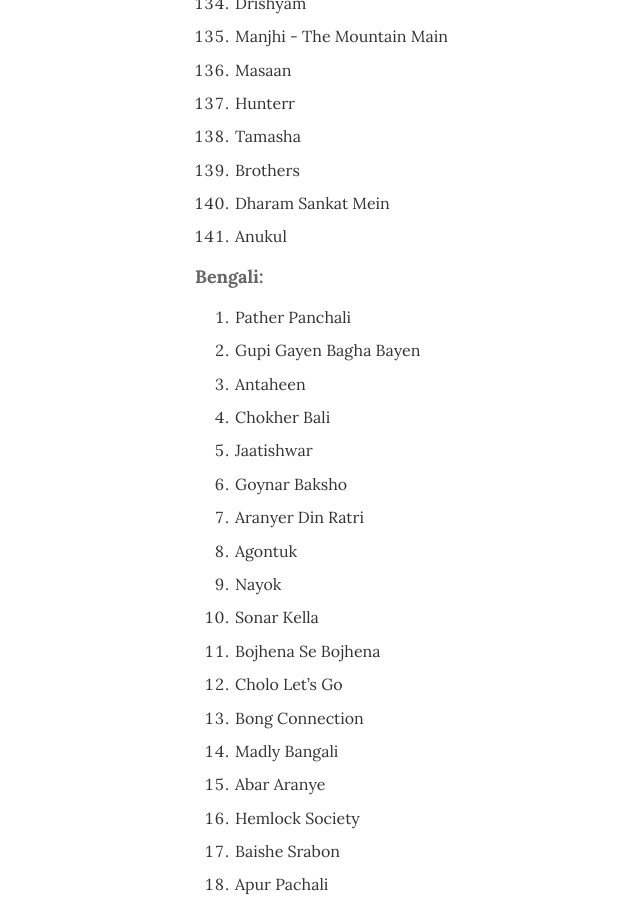
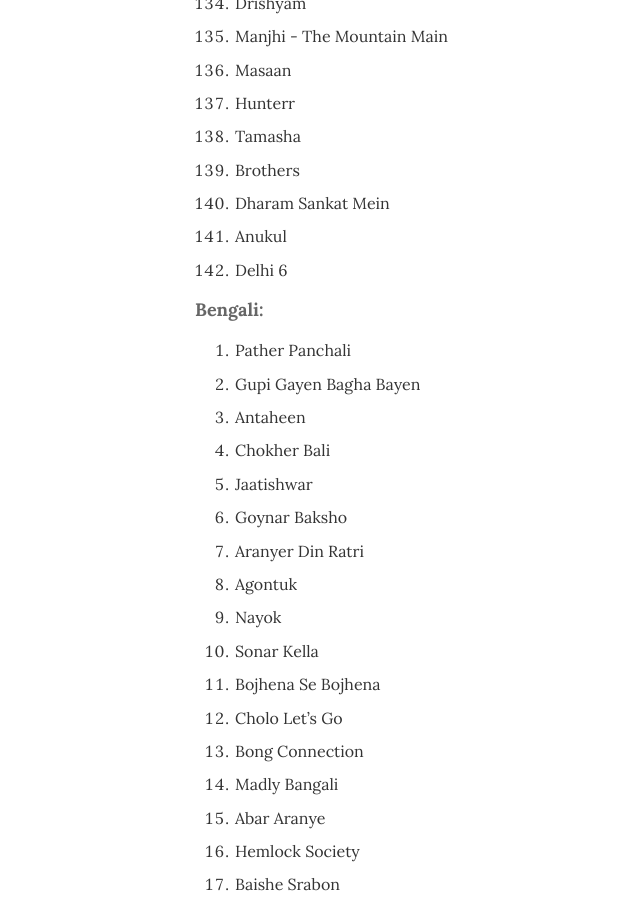
Before and after one commit to argumentativeyouth/pblog, a Jekyll site: the page built from _pages/movies.md, in a window 1280 px wide and 900 px high, scrolled down 9860 px. Shown: the whole window, without its empty margins (130-770 px from the left). Built offline with Jekyll 4.4.1, drawn with Linux system fonts in a browser that asks for light colours.

Commit message:
Update movies.md

```diff
--- a/_pages/movies.md
+++ b/_pages/movies.md
@@ -300,6 +300,7 @@
 139. Brothers
 140. Dharam Sankat Mein
 141. Anukul
+142. Delhi 6
 
 **Bengali:**
 1. Pather Panchali
```
